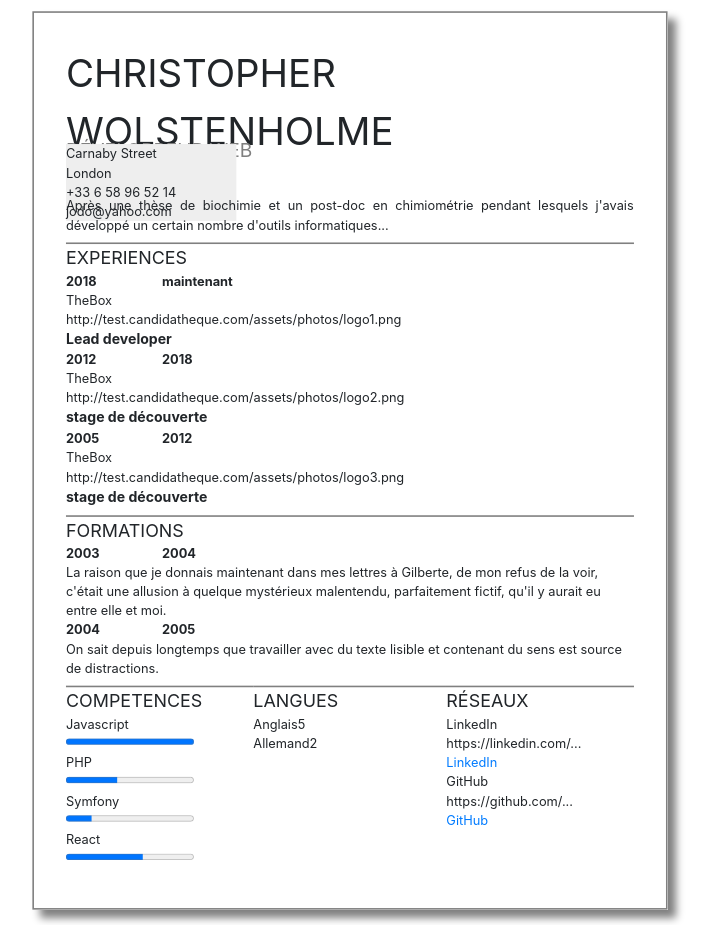
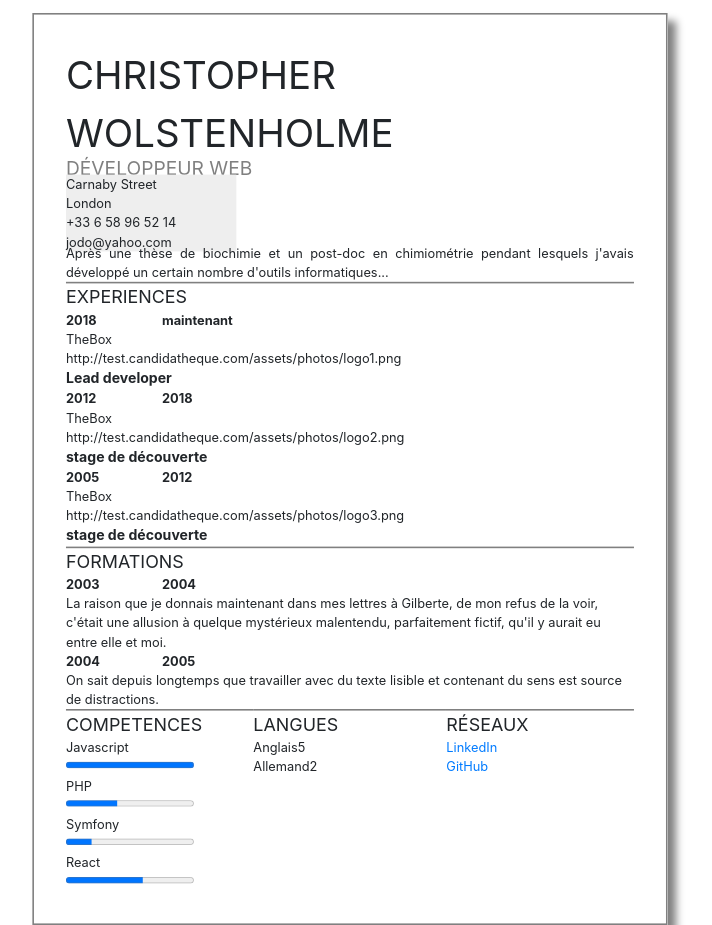
Before and after one commit to fcaumartin/react-cv, a React app: page / in a window 1280 px wide. Shown: the part 940-1865 px from the top of the page, without its empty margins (47-759 px from the left). Built offline with nearby package versions, Linux system fonts and the light colour scheme.

Commit message:
Add class no-screen

```diff
--- a/public/template3-2.css
+++ b/public/template3-2.css
@@ -57,7 +57,7 @@
     height: max-content;
 }
 .paper>.titre {
-    margin-top: -40px;
+    margin-top: -10px;
 }
 
 
@@ -65,7 +65,7 @@
 .paper>.profil {
     background-color: #eeeeee;
     height: fit-content;
-    margin: -40px 0;
+    margin: -10px 0;
 }
 
 
--- a/src/CV.js
+++ b/src/CV.js
@@ -418,8 +418,8 @@ class CV extends React.Component {
                                 {
                                     this.state.reseaux.map((reseau, index) =>
                                         <div className="reseau"  key={index}>
-                                            <div className="libelle">{reseau.type}</div>
-                                            <div className="libelle">{reseau.url}</div>
+                                            <div className="libelle no-screen">{reseau.type}</div>
+                                            <div className="libelle no-screen">{reseau.url}</div>
                                             <div className="niveau no-print">
                                                 <a href="{reseau.url}">{reseau.type}</a>
                                             </div>
--- a/src/index.css
+++ b/src/index.css
@@ -19,3 +19,8 @@
 .rbt-menu {
     overflow-x: hidden !important;
 }
+
+
+.no-screen {
+    display: none;
+}
```
